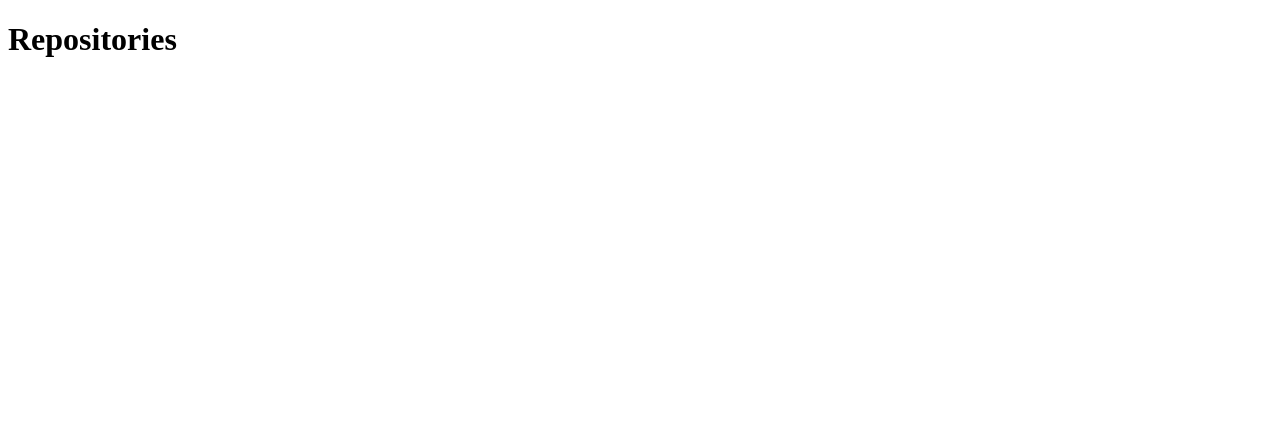
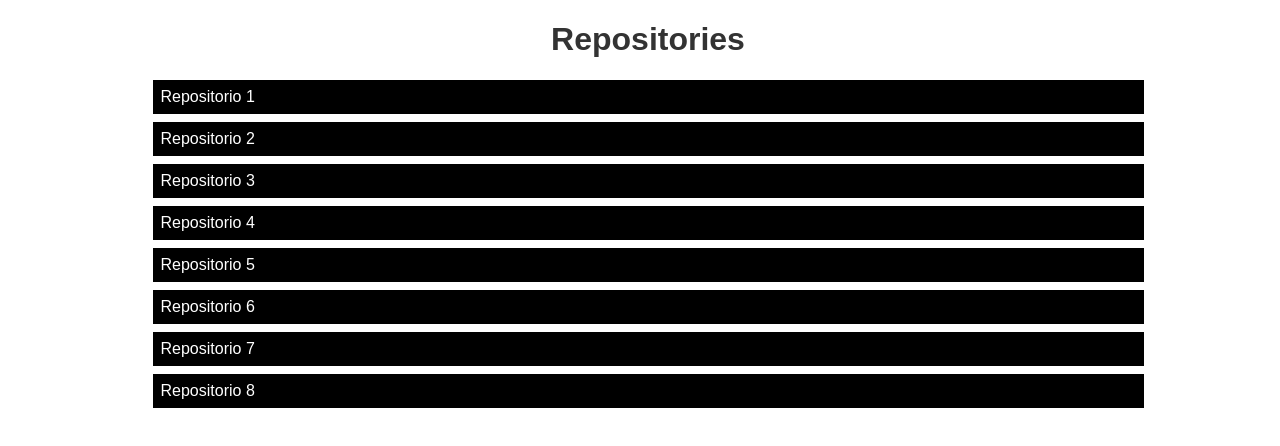
Before and after one commit to pessoas/gamagit-gamaxp, a React (Create React App) app: page /repositories in a window 1280 px wide. Shown: the top 446 px of the page. Built offline with nearby package versions, Linux system fonts and the light colour scheme.

Commit message:
styled components

```diff
--- a/package.json
+++ b/package.json
@@ -10,7 +10,8 @@
     "react": "^16.13.1",
     "react-dom": "^16.13.1",
     "react-router-dom": "^5.2.0",
-    "react-scripts": "3.4.1"
+    "react-scripts": "3.4.1",
+    "styled-components": "^5.1.1"
   },
   "scripts": {
     "start": "react-scripts start",
--- a/src/App.js
+++ b/src/App.js
@@ -1,6 +1,8 @@
 import React from 'react';
 
 import Routes from "./routes";
+
+import './style.css';
 
 function App() {
 
--- a/src/Repositories.js
+++ /dev/null
@@ -1,9 +0,0 @@
-import React from "react";
-
-function Repositories () {
-  return (
-    <h1>Repositories</h1>
-  );
-}
-
-export default Repositories;
--- a/src/Home.js
+++ b/src/pages/Home/Home.js
@@ -1,5 +1,7 @@
 import React, {useState} from 'react';
 import axios from "axios";
+
+import * as S from "./styled";
 
 function Home() {
   const [usuario, setUsuario] = useState("");
@@ -9,10 +11,10 @@
   }
 
   return (
-    <>
-      <input name="usuario" id="usuario" value={usuario} className="usuarioInput" placeholder="Ususario" onChange={e => setUsuario(e.target.value)} />
-      <button type="button" onClick={handlePesquisa}>Pesquisar</button>
-    </>
+    <S.Container>
+      <S.Input name="usuario" id="usuario" value={usuario} className="usuarioInput" placeholder="Ususario" onChange={e => setUsuario(e.target.value)} />
+      <S.Button type="button" onClick={handlePesquisa}>Pesquisar</S.Button>
+    </S.Container>
   );
 }
 
--- /dev/null
+++ b/src/pages/Home/styled.js
@@ -0,0 +1,37 @@
+import styled from 'styled-components';
+
+export const Container = styled.div`
+  width: 100vw;
+  height: 100vh;
+  display:flex;
+  align-items: center;
+  justify-content: center;
+`;
+
+
+export const Input = styled.input`
+  border: 1px solid #ddd;
+  height: 1.5rem;
+  padding: 0 .5rem;
+  border-radius: .25rem 0 0 .25rem;
+
+  &:focus,
+  &:hover {
+    outline: none;
+    box-shadow:none;
+  }
+`;
+
+export const Button = styled.button`
+  height: 1.5rem;
+  border: 1px solid #000;
+  background: #000;
+  color: #fff;
+  border-radius: 0 .25rem .25rem 0;
+
+  &:focus,
+  &:hover {
+    outline: none;
+    box-shadow:none;
+  }
+`;
--- /dev/null
+++ b/src/pages/Repositories/Repositories.js
@@ -0,0 +1,22 @@
+import React from "react";
+import * as S from './styled'
+
+function Repositories () {
+  return (
+    <S.Container>
+      <S.Title>Repositories</S.Title>
+      <S.List>
+        <S.ListItem>Repositorio 1</S.ListItem>
+        <S.ListItem>Repositorio 2</S.ListItem>
+        <S.ListItem>Repositorio 3</S.ListItem>
+        <S.ListItem>Repositorio 4</S.ListItem>
+        <S.ListItem>Repositorio 5</S.ListItem>
+        <S.ListItem>Repositorio 6</S.ListItem>
+        <S.ListItem>Repositorio 7</S.ListItem>
+        <S.ListItem>Repositorio 8</S.ListItem>
+      </S.List>
+    </S.Container>
+  );
+}
+
+export default Repositories;
--- /dev/null
+++ b/src/pages/Repositories/styled.js
@@ -0,0 +1,28 @@
+import styled from 'styled-components';
+
+
+export const Container = styled.div`
+  width: 100%;
+  max-width: 991px;
+  margin: 0 auto;
+`;
+
+export const Title = styled.h1`
+  text-align: center;
+  font-size: 2rem;
+  font-family: sans-serif;
+  color: #333;
+`;
+
+export const List = styled.ul`
+  list-style:none;
+  padding:0;
+  font-family:sans-serif;
+`;
+
+export const ListItem = styled.li`
+  margin: .5rem 0;
+  background: #000;
+  color: #fff;
+  padding: .5rem;
+`;
--- a/src/routes.js
+++ b/src/routes.js
@@ -1,8 +1,8 @@
 import React from 'react';
 import { Switch, Route, BrowserRouter } from 'react-router-dom';
 
-import Repositories from "./Repositories";
-import Home from "./Home"
+import Repositories from "./pages/Repositories/Repositories";
+import Home from "./pages/Home/Home"
 
 function Routes() {
   return(
--- /dev/null
+++ b/src/style.css
@@ -0,0 +1,4 @@
+html, body {
+  width: 100vw;
+  height: 100vh;
+}
```
Also changed, not shown: 1 other file (tests, documents, lock files or other folders).
